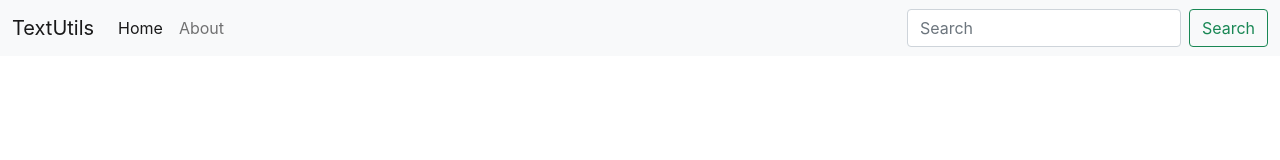
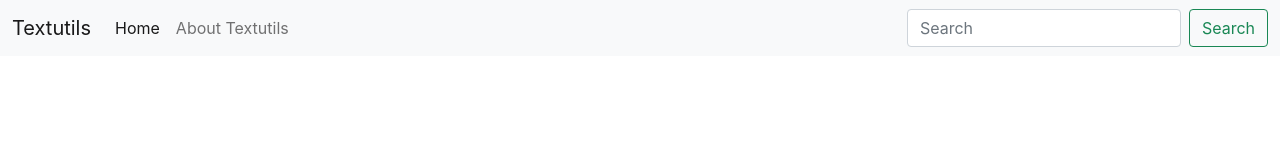
Before and after one commit to kapil551/ReactJs-Code-with-harry, a React (Create React App) app in the folder my-app/: page / in a window 1280 px wide. Shown: the top 160 px of the page. Built offline with nearby package versions, Linux system fonts and the light colour scheme.

Commit message:
changing/passing values using props

```diff
--- a/my-app/src/App.js
+++ b/my-app/src/App.js
@@ -21,7 +21,9 @@
 
         {/* Serve/Use the custom NavBar Component here */}
         {/* We will use the Navbar component by writing <Navbar/> inside return(). */}
-        <Navbar/>
+
+        {/* passing the values in the created props ==> I created two props for my Navbar component (title and aboutText)*/}
+        <Navbar title="Textutils" aboutText="About Textutils"/>
 
 
     </div>
--- a/my-app/src/components/Navbar.js
+++ b/my-app/src/components/Navbar.js
@@ -4,7 +4,14 @@
 
 import React from "react"
 
-export default function Navbar() {
+/*
+    Changing Values Using Props:
+
+        Now let’s Suppose you want to use the above navbar in your different applications but with different titles and About,
+        or pass New values to your existing Navbar. You can do so by using Props in React.
+*/
+                            // using props
+export default function Navbar(props) {
 
     return (
         <div>
@@ -14,7 +21,9 @@
             {/* Added Bootstrap Component ==> Navbar */}
             <nav className="navbar navbar-expand-lg navbar-light bg-light">
                 <div className="container-fluid">
-                <a className="navbar-brand" href="/">TextUtils</a>
+                    {/* Created props.title */}
+                    {/* We will be passing values in these props from App.js file */}
+                    <a className="navbar-brand" href="/"> {props.title} </a>
                 <button className="navbar-toggler" type="button" data-bs-toggle="collapse" data-bs-target="#navbarSupportedContent" aria-controls="navbarSupportedContent" aria-expanded="false" aria-label="Toggle navigation">
                     <span className="navbar-toggler-icon"></span>
                 </button>
@@ -25,7 +34,9 @@
                         <a className="nav-link active" aria-current="page" href="/">Home</a>
                     </li>
                     <li className="nav-item">
-                        <a className="nav-link" href="/">About</a>
+                        {/* Create props.aboutText */}
+                        {/* We will be passing values in these props from App.js file */}
+                        <a className="nav-link" href="/"> {props.aboutText} </a>
                     </li>
 
                     </ul>
```
